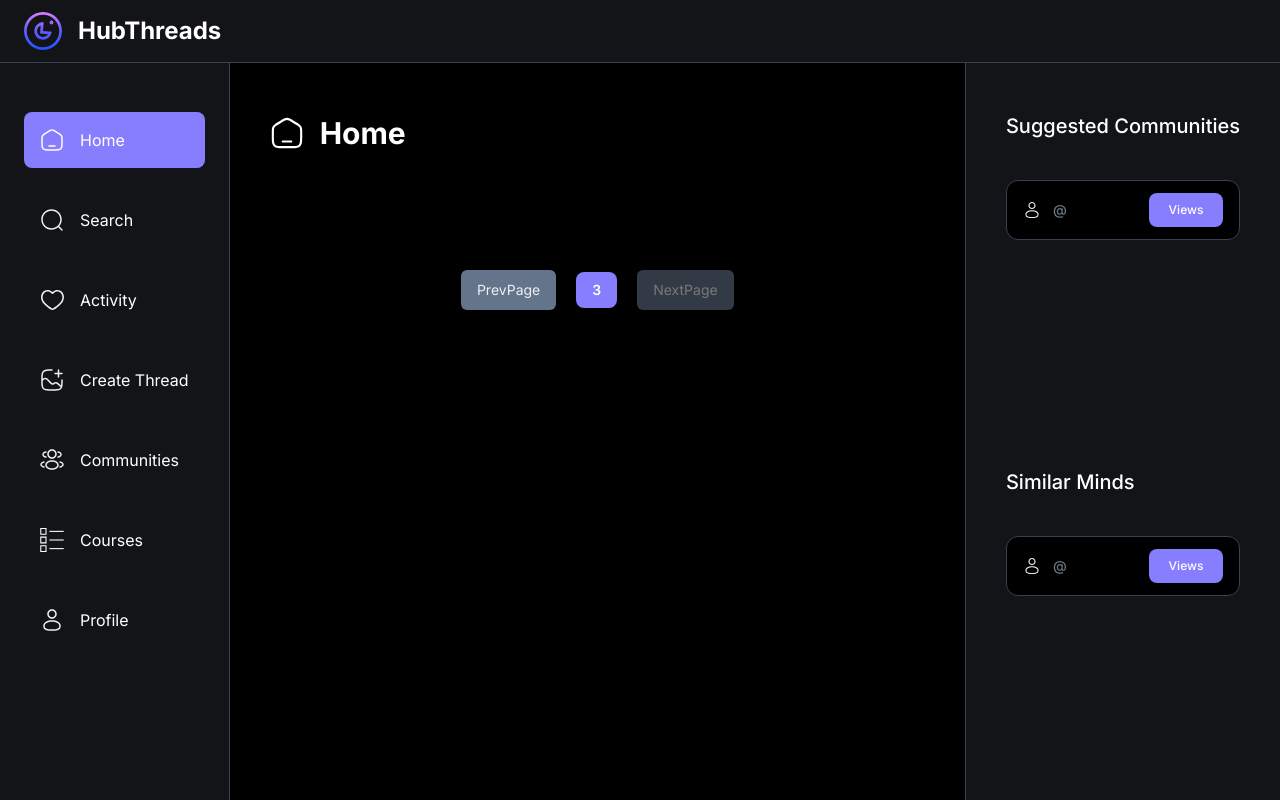
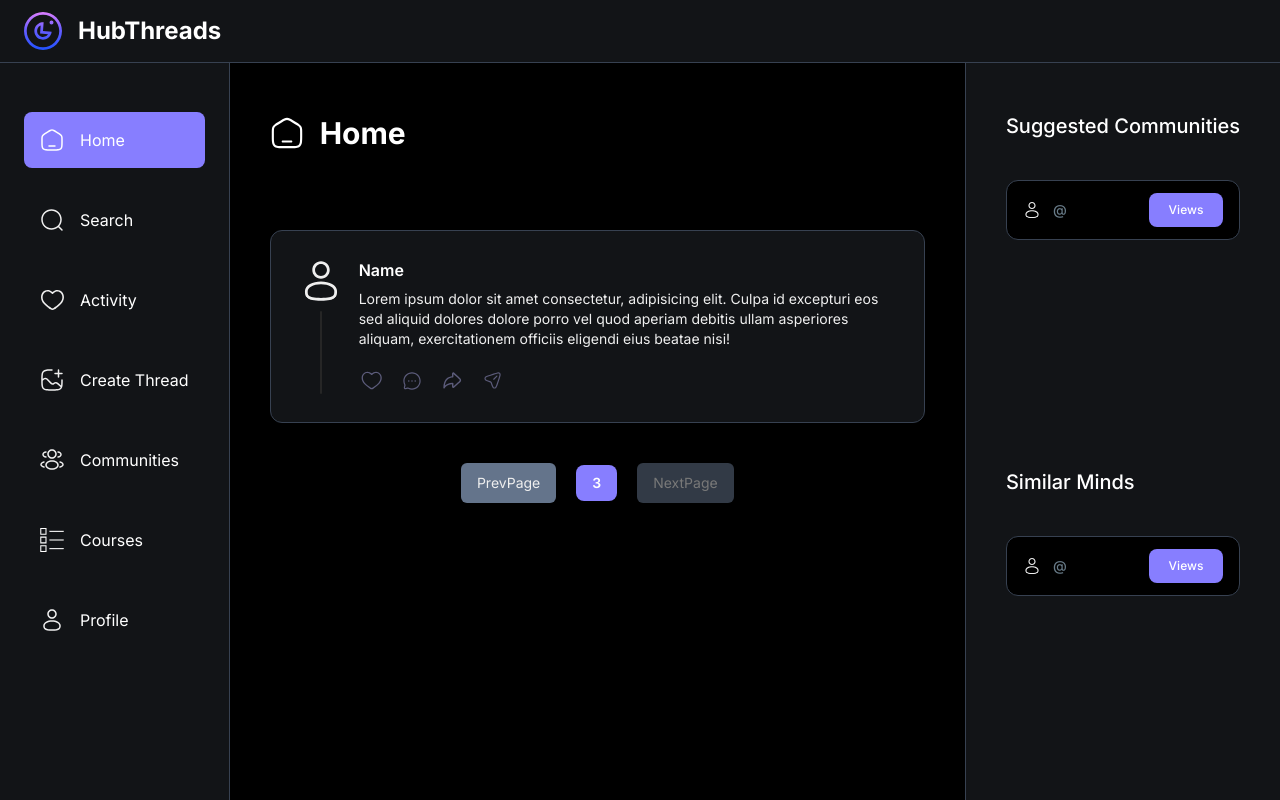
Before and after one commit to DevAnonitos/community-hubThread, a Next.js app: page / in a window 1280 px wide. Built offline with nearby package versions, Linux system fonts and the light colour scheme; no server answers.

Commit message:
update:Add->PostStyleThreadCard

```diff
--- a/app/(root)/page.tsx
+++ b/app/(root)/page.tsx
@@ -2,7 +2,10 @@ import { currentUser } from "@clerk/nextjs";
 import { redirect } from "next/navigation";
 import Image from "next/image";
 
+import { fetchUser } from "@/lib/actions/user.actions";
+
 import { Pagination } from "@/components/shared";
+import ThreadCard from "@/components/cards/ThreadCard";
 
 export default async function Home() {
   return (
@@ -21,7 +24,7 @@ export default async function Home() {
       </div>
 
       <section className="mt-9 flex flex-col gap-10 text-white">
-
+        <ThreadCard />
       </section>
 
       <Pagination
--- a/components/cards/ThreadCard.tsx
+++ b/components/cards/ThreadCard.tsx
@@ -40,11 +40,87 @@ const ThreadCard = ({
     return (
         <>
             <article
-                className={`flex w-full flex-col rounded-xl
+                className={`flex w-full flex-col rounded-xl border-[1px] border-gray-700
                 ${isComment ? "px-0 xs:px-7" : "bg-dark-2 p-7" }`}
             >
                 <div className='flex items-start justify-between'>
+                    <div className='flex w-full flex-1 flex-row gap-4'>
+                        <div className='flex flex-col items-center'>
+                            <Link
+                                href={`/profile/${author?.id}`}
+                                className='relative h-11 w-11'
+                            >
+                                <Image
+                                    src="/assets/user.svg"
+                                    alt='User-community-image'
+                                    fill
+                                    className='cursor-pointer rounded-full'
+                                />
+                            </Link>
 
+                            <div className='thread-card_bar' />
+                        </div>
+
+                        <div className='flex w-full flex-col'>
+                            <Link
+                                href={`/profile/${author?.id}`}
+                                className='w-fit'
+                            >
+                                <h4
+                                    className='cursor-pointer
+                                    text-base-semibold text-light-1'
+                                >
+                                    {author?.name}
+                                    Name
+                                </h4>
+                            </Link>
+
+                            <p className='mt-2 text-small-regular text-light-2'>
+                                {content}
+                                Lorem ipsum dolor sit amet consectetur, adipisicing elit. Culpa id excepturi eos sed aliquid dolores dolore porro vel quod aperiam debitis ullam asperiores aliquam, exercitationem officiis eligendi eius beatae nisi!
+                            </p>
+
+                            <div
+                                className={`${isComment && "mb-10"}
+                                mt-5 flex flex-col gap-3`}
+                            >
+                                <div className='flex gap-3.5'>
+                                    <Image
+                                        src="/assets/heart-gray.svg"
+                                        alt='heart'
+                                        width={26}
+                                        height={26}
+                                        className='cursor-pointer object-contain'
+                                    />
+                                    <Link href={`/thread/${id}`}>
+                                        <Image
+                                            src="/assets/reply.svg"
+                                            alt='heart'
+                                            width={26}
+                                            height={26}
+                                            className='cursor-pointer object-contain'
+                                        />
+                                    </Link>
+                                    <Image
+                                        src="/assets/repost.svg"
+                                        alt='heart'
+                                        width={26}
+                                        height={26}
+                                        className='cursor-pointer object-contain'
+                                    />
+                                    <Image
+                                        src="/assets/share.svg"
+                                        alt='heart'
+                                        width={26}
+                                        height={26}
+                                        className='cursor-pointer object-contain'
+                                    />
+                                </div>
+
+
+                            </div>
+                        </div>
+                    </div>
                 </div>
             </article>
         </>
--- a/components/forms/AccountProfile.tsx
+++ b/components/forms/AccountProfile.tsx
@@ -21,8 +21,6 @@ import {
 import { Input } from '../ui/input';
 import { Textarea } from '../ui/textarea';
 import { Button } from '../ui/button';
-
-import { toast } from 'react-toastify';
 
 import { useUploadThing } from '@/lib/uploadthing';
 import { isBase64Image } from '@/lib/utils';
```
